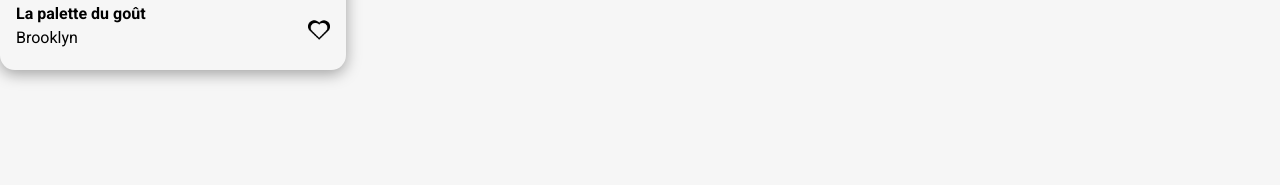
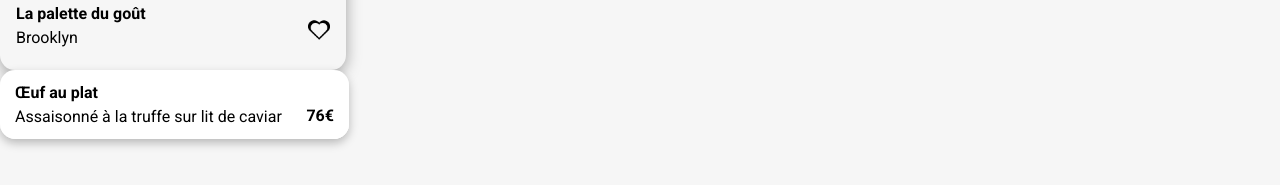
Before and after one commit to VenlaineBenjamin/projet-4-oc-Ohmyfood-, a website: page index.html in a window 1280 px wide. Shown: the part 379-564 px from the top of the page. Drawn offline with Linux system fonts and the light colour scheme; a web font is replaced by a local one.

Commit message:
add menu card

```diff
--- a/index.html
+++ b/index.html
@@ -27,7 +27,6 @@
             similique architecto!
         </p>
         <button class="button-principal">Explorer nos restaurants</button>
-
         <a href="#" class="home-card" target="_blank">
             <img
                 src="assets/style/images/restaurant/jay-wennington-N_Y88TWmGwA-unsplash.jpg"
@@ -46,5 +45,15 @@
                 </div>
             </article>
         </a>
+        <div class="menu-card">
+            <div class="menu-card__info">
+                <h3>Œuf au plat</h3>
+                <p>Assaisonné à la truffe sur lit de caviar</p>
+            </div>
+            <span class="menu-card__price">76€</span>
+            <div class="menu-card__check">
+                <i class="fa-solid fa-circle-check"></i>
+            </div>
+        </div>
     </body>
 </html>
--- a/sass/layouts/_mise-en-page.scss
+++ b/sass/layouts/_mise-en-page.scss
@@ -55,27 +55,81 @@
         &__like {
             @extend %center-element;
             position: relative;
+            width: 1.375rem;
+            height: 1.3125rem;
         }
     }
 }
 
-/* Cacher la case à cocher par défaut */
 input[type="checkbox"] {
     display: none;
 }
 
-/* Créer un style personnalisé pour la case à cocher */
 label {
     display: inline-block;
     width: 1.375rem;
     height: 1.3125rem;
-    background-image: url("/assets/style/images/logo/heart-hollow.png"); /* Remplacez 'votre-image.png' par le chemin de votre image */
+    background-image: url("/assets/style/images/logo/heart-hollow.png");
     background-size: cover;
     cursor: pointer;
-    transition: background-image 0.3s ease;
+    transition: background-image 200ms ease;
 }
 
-/* Style lorsque la case à cocher est cochée */
 input[type="checkbox"]:checked + label {
-    background-image: url("/assets/style/images/logo/heart-full.png"); /* Remplacez 'votre-image-cochée.png' par le chemin de votre image cochée */
+    background-image: url("/assets/style/images/logo/heart-full.png");
 }
+
+.menu-card {
+    display: flex;
+    width: 21.8125rem;
+    height: 4.3125rem;
+    position: relative;
+    overflow: hidden;
+    border-radius: 0.94019rem;
+    box-shadow: $shadow;
+    cursor: pointer;
+
+    @include mode-desktop {
+        width: 31.16544rem;
+    }
+
+    &__info {
+        position: absolute; /* Ajout de cette ligne */
+        top: 0; /* Ajout de cette ligne */
+        left: 0; /* Ajout de cette ligne */
+        right: 0; /* Ajout de cette ligne */
+        bottom: 0; /* Ajout de cette ligne */
+        padding: 0.94rem;
+        background-color: white;
+        text-overflow: ellipsis;
+        overflow: hidden;
+    }
+
+    &__price {
+        position: absolute;
+        right: 0;
+        bottom: 0;
+        background-color: white;
+        padding: 0.94rem;
+        display: flex;
+        align-items: end;
+        font-weight: 700;
+    }
+
+    &__check {
+        position: absolute;
+        right: 0;
+        bottom: 0;
+        display: flex;
+        justify-content: center;
+        align-items: center;
+        width: 3.6875rem;
+        background-color: $green-color;
+        transform: translateX(100%);
+
+        i {
+            color: white;
+            font-size: 1.2rem;
+        }
+    }
+}
```
Also changed, not shown: assets/style/images/logo/select_button.png (added), assets/style/style.css, restaurants/a-la-française.html (added), restaurants/delice-sens.html (added), restaurants/menu-a-la-française.html (deleted), restaurants/menu-delice-sens.html (deleted), restaurants/menu-note-enchante.html (deleted), restaurants/menu-palette-gout.html (deleted), restaurants/note-enchante.html (added), restaurants/palette-gout.html (added), 1 other file.
